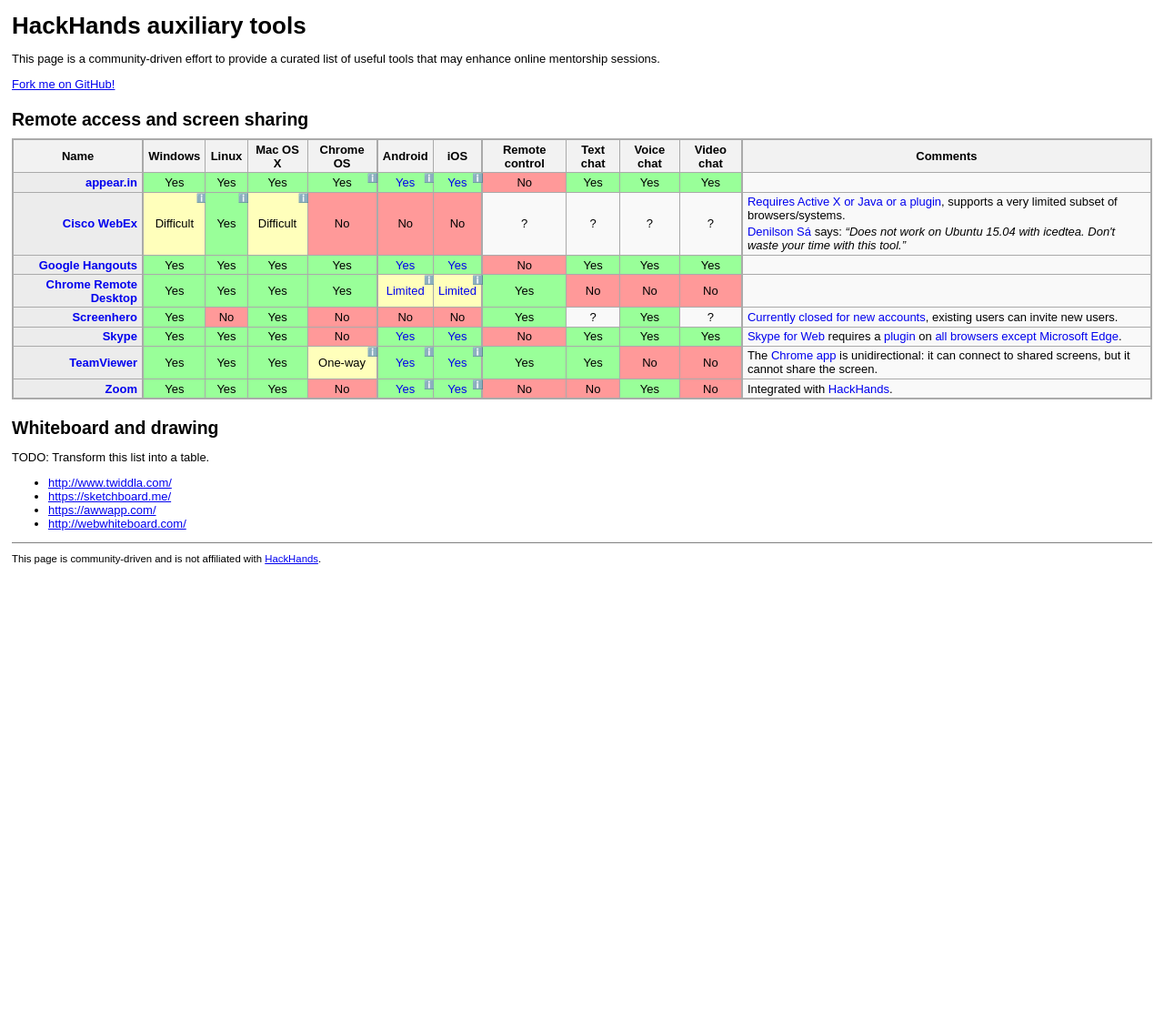
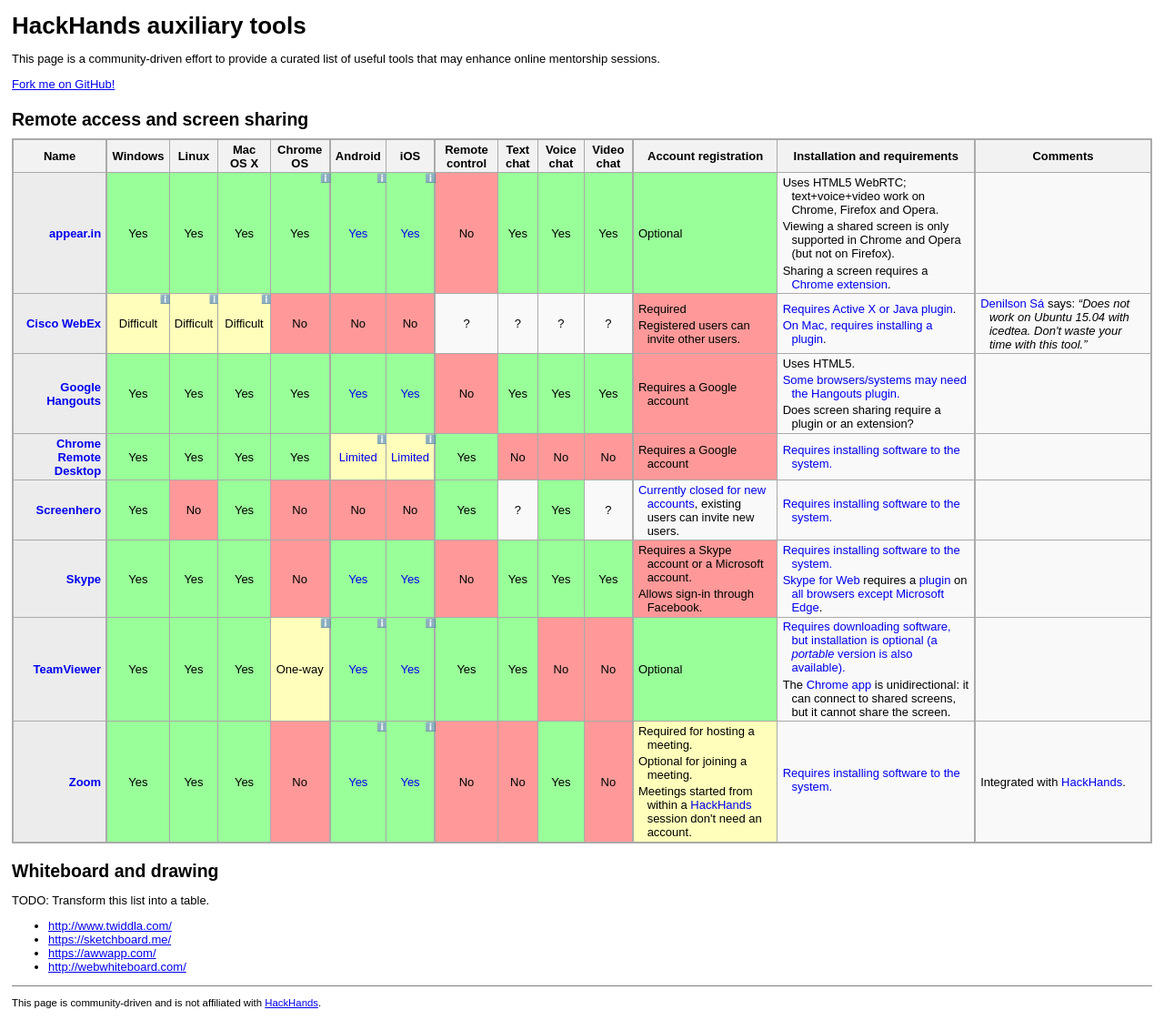
Before and after one commit to denilsonsa/hackhands-aux-tools, a Jekyll site: the page built from index.html, in a window 1280 px wide. Shown: the whole page at 91% size. Built offline with Jekyll 4.4.1, drawn with Linux system fonts in a browser that asks for light colours; before the commit the page ends 900 px from its top, so only the background shows below that.

Commit message:
New columns: Account registration; Installation and requirements.

```diff
--- a/css/main.css
+++ b/css/main.css
@@ -47,6 +47,8 @@
 table.sheet p {
 	margin: 0;
 	padding: 0;
+	margin-left: 0.75em;
+	text-indent: -0.75em;
 }
 table.sheet p + p {
 	margin-top: 0.25em;
@@ -101,6 +103,7 @@
 table.sheet .cg-name-end,
 table.sheet .cg-desktop-end,
 table.sheet .cg-mobile-end,
-table.sheet .cg-features-end {
+table.sheet .cg-features-end,
+table.sheet .cg-install-end {
 	border-right-width: 2px;
 }
--- a/index.html
+++ b/index.html
@@ -31,11 +31,10 @@
     <col class="type-yesno col-voice-chat">
     <col class="type-yesno col-video-chat">
   </colgroup>
-  <!--colgroup class="cg-install">
-    <col class="col-">
-    Requires installing a system-wide package (admin privileges)?
-    Requires any kind of account or registration?
-  </colgroup-->
+  <colgroup class="cg-install">
+    <col class="col-account">
+    <col class="col-install">
+  </colgroup>
   <colgroup class="cg-extra">
     <col class="col-comments">
   </colgroup>
@@ -54,6 +53,9 @@
       <th>Text chat</th>
       <th>Voice chat</th>
       <th>Video chat</th>
+
+      <th>Account registration</th>
+      <th>Installation and requirements</th>
 
       <th>Comments</th>
     </tr>
@@ -74,12 +76,14 @@
       <td class="yes">Yes</td>
       <td class="yes">Yes</td>
 
-      <!--
-        Uses HTML5 RTC, supports Google Chrome, Mozilla Firefox and Opera.
-        Screen sharing requires Chrome extension. https://chrome.google.com/webstore/detail/appearin-screen-sharing/bodncoafpihbhpfljcaofnebjkaiaiga
-      -->
+      <td class="yes">Optional</td>
       <td>
-        <p></p>
+        <p>Uses HTML5 WebRTC; text+voice+video work on Chrome, Firefox and Opera.</p>
+        <p>Viewing a shared screen is only supported in Chrome and Opera (but not on Firefox).</p>
+        <p>Sharing a screen requires a <a href="https://chrome.google.com/webstore/detail/appearin-screen-sharing/bodncoafpihbhpfljcaofnebjkaiaiga">Chrome extension</a>.</p>
+      </td>
+
+      <td>
       </td>
     </tr>
 
@@ -87,7 +91,7 @@
       <td><a href="https://www.webex.com/">Cisco WebEx</a></td>
 
       <td class="partial" title="Requires ActiveX or Java plugin">Difficult</td>
-      <td class="yes" title="Requires plugin">Yes</td>
+      <td class="partial" title="Requires plugin">Difficult</td>
       <td class="partial" title="Requires Java plugin">Difficult</td>
       <td class="no">No</td>
       <td class="no">No</td>
@@ -98,11 +102,16 @@
       <td>?</td>
       <td>?</td>
 
-      <!--
-        Does it require installing anything?
-      -->
+      <td class="no">
+        <p>Required</p>
+        <p>Registered users can invite other users.</p>
+      </td>
       <td>
-        <p><a href="https://www.cisco.com/c/en/us/td/docs/collaboration/meeting_center/wbs2911/Meeting-Center-Release-Notes/Meeting-Center-Release-Notes_chapter_010.html">Requires Active X or Java or a plugin</a>, supports a very limited subset of browsers/systems.</p>
+        <p><a href="https://www.cisco.com/c/en/us/td/docs/collaboration/meeting_center/wbs2911/Meeting-Center-Release-Notes/Meeting-Center-Release-Notes_chapter_010.html">Requires Active X or Java plugin</a>.</p>
+        <p><a href="https://www.cisco.com/c/en/us/td/docs/collaboration/meeting_center/wbs2911/Meeting-Center-Release-Notes/Meeting-Center-Release-Notes_chapter_010.html">On Mac, requires installing a plugin</a>.</p>
+      </td>
+
+      <td>
         <p><a href="https://hackhands.com/denilsonsa/">Denilson Sá</a> says: <q>Does not work on Ubuntu 15.04 with icedtea. Don't waste your time with this tool.</q></p>
       </td>
     </tr>
@@ -122,9 +131,13 @@
       <td class="yes">Yes</td>
       <td class="yes">Yes</td>
 
-      <!--
-        Does it require installing anything?
-      -->
+      <td class="no"><p>Requires a Google account</p></td>
+      <td>
+        <p>Uses HTML5.</p>
+        <p><a href="https://support.google.com/hangouts/answer/1216376?hl=en">Some browsers/systems may need the Hangouts plugin.</a></p>
+        <p>Does screen sharing require a plugin or an extension?</p>
+      </td>
+
       <td>
         <p></p>
       </td>
@@ -145,10 +158,11 @@
       <td class="no">No</td>
       <td class="no">No</td>
 
-      <!--
-        Requires manually installing a package to the system.
-        https://support.google.com/chrome/answer/1649523?hl=en
-      -->
+      <td class="no"><p>Requires a Google account</p></td>
+      <td>
+        <p><a href="https://support.google.com/chrome/answer/1649523?hl=en">Requires installing software to the system.</a></p>
+      </td>
+
       <td>
         <p></p>
       </td>
@@ -169,11 +183,15 @@
       <td class="yes">Yes</td>
       <td>?</td>
 
-      <!--
-        Requires manually installing a package to the system.
-      -->
       <td>
         <p><a href="http://blog.screenhero.com/post/109337923751/screenhero-joins-slack">Currently closed for new accounts</a>, existing users can invite new users.</p>
+      </td>
+      <td>
+        <p><a href="https://screenhero.com/download.html">Requires installing software to the system.</a></p>
+      </td>
+
+      <td>
+        <p></p>
       </td>
     </tr>
 
@@ -192,11 +210,17 @@
       <td class="yes">Yes</td>
       <td class="yes">Yes</td>
 
-      <!--
-        Requires manually installing a package to the system.
-      -->
+      <td class="no">
+        <p>Requires a Skype account or a Microsoft account.</p>
+        <p>Allows sign-in through Facebook.</p>
+      </td>
       <td>
+        <p><a href="https://www.skype.com/en/download-skype/skype-for-computer/">Requires installing software to the system.</a></p>
         <p><a href="https://web.skype.com/">Skype for Web</a> requires a <a href="https://support.skype.com/en/faq/FA12316/what-is-the-skype-web-plugin-and-how-do-i-install-it">plugin</a> on <a href="http://blogs.skype.com/2016/04/15/new-seamless-skype-video-calling-on-microsoft-edge-preview/">all browsers except Microsoft Edge</a>.</p>
+      </td>
+
+      <td>
+        <p></p>
       </td>
     </tr>
 
@@ -215,12 +239,14 @@
       <td class="no">No</td>
       <td class="no">No</td>
 
-      <!--
-        Requires manually installing a package to the system.
-        Can be executed without installing (i.e. portable version).
-      -->
+      <td class="yes">Optional</td>
       <td>
+        <p><a href="https://www.teamviewer.com/en/download/">Requires downloading software, but installation is optional (a <em>portable</em> version is also available).</a></p>
         <p>The <a href="https://chrome.google.com/webstore/detail/teamviewer/oooiobdokpcfdlahlmcddobejikcmkfo">Chrome app</a> is unidirectional: it can connect to shared screens, but it cannot share the screen.</p>
+      </td>
+
+      <td>
+        <p></p>
       </td>
     </tr>
 
@@ -239,7 +265,16 @@
       <td class="yes">Yes</td>
       <td class="no">No</td>
 
-      <!-- Requires manually installing a package to the system. -->
+      <td class="partial">
+        <p>Required for hosting a meeting.</p>
+        <p>Optional for joining a meeting.</p>
+        <p>Meetings started from within a <a href="https://hackhands.com/">HackHands</a> session don't need an account.</p>
+      </td>
+      <td>
+        <p><a href="https://zoom.us/download">Requires installing software to the system.</a></p>
+        <p></p>
+      </td>
+
       <td>
         <p>Integrated with <a href="https://hackhands.com/">HackHands</a>.</p>
       </td>
@@ -262,6 +297,7 @@
 Other ideas:
 
 * Comparison of regex tools (useful when debugging or explaining regular expressions).
+* Online text writing tools (such as http://etherpad.osuosl.org/ ).
 
 -->
 
```
